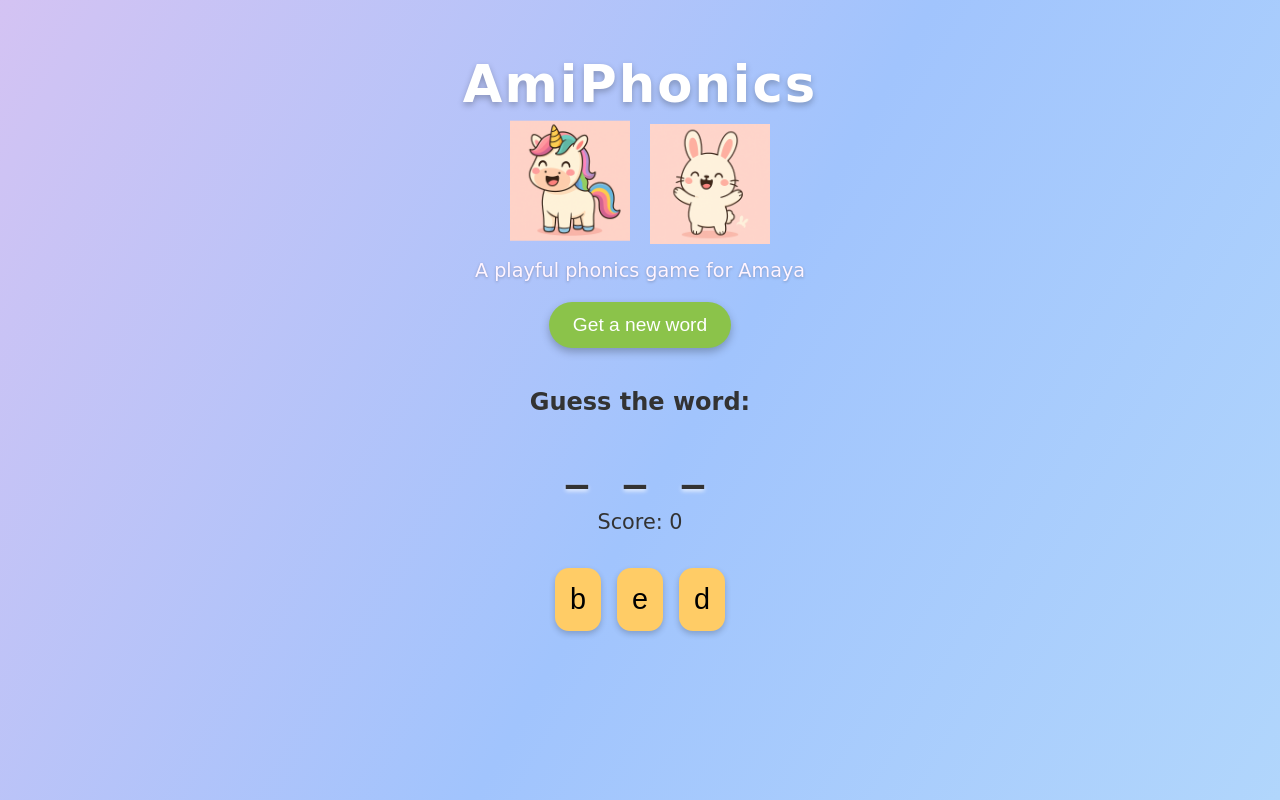
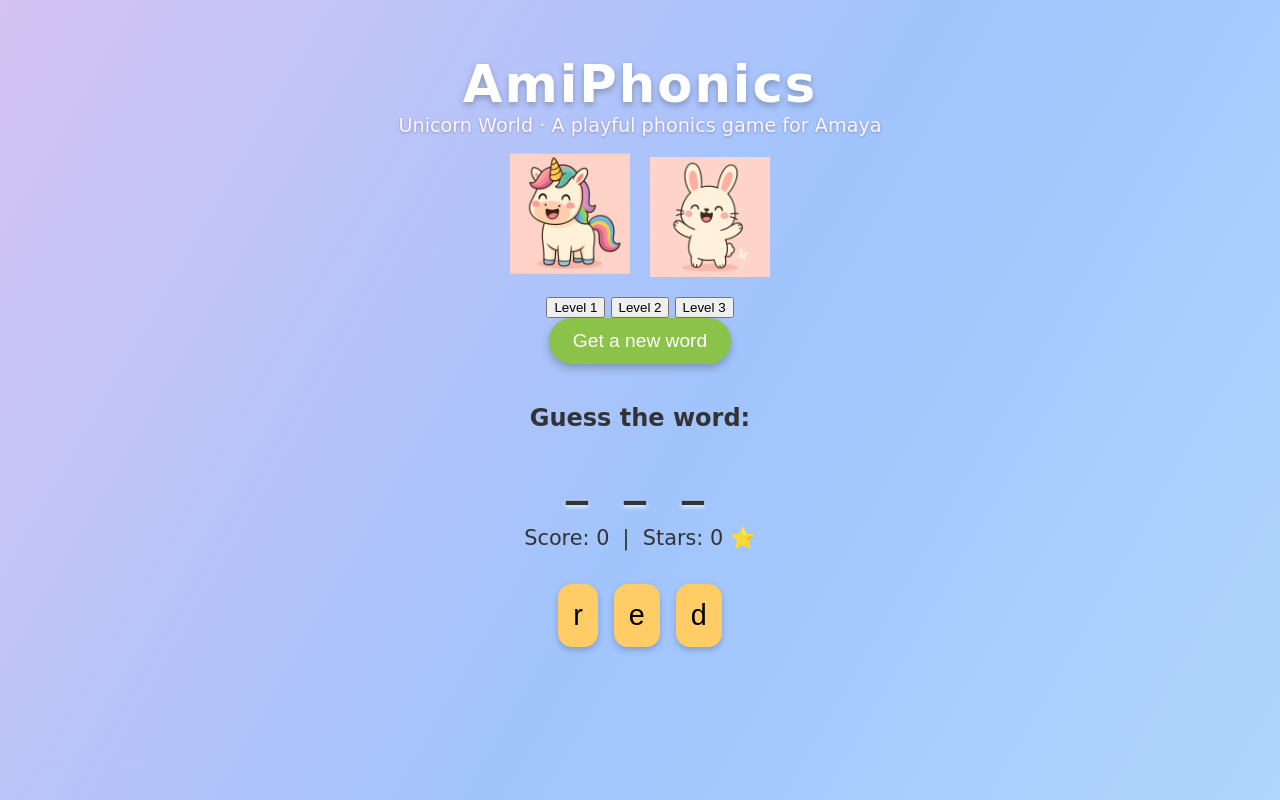
Before and after one commit to moahmed90/amiphonics, a Flask app: page / in a window 1280 px wide. Run offline with Flask 3, Linux system fonts and the light colour scheme.

Commit message:
updated html, javaScript, tword and app files

```diff
--- a/app.py
+++ b/app.py
@@ -1,17 +1,21 @@
-from flask import Flask, render_template, jsonify
+from flask import Flask, render_template, jsonify, request
 from words import get_random_word
 
+app = Flask(__name__)
 
-app = Flask(__name__)
 
 @app.route("/")
 def index():
     return render_template("index.html")
 
+
 @app.route("/api/word")
 def api_word():
-    word = get_random_word()
-    return jsonify({"word": word})
+    # get level from query string, default to 1
+    level = request.args.get("level", default=1, type=int)
+    word = get_random_word(level)
+    return jsonify({"word": word, "level": level})
+
 
 if __name__ == "__main__":
     app.run(debug=True)
--- a/static/script.js
+++ b/static/script.js
@@ -1,11 +1,13 @@
-// Store state
+// State
 let currentWord = "";
 let currentGuess = "";
 let score = 0;
+let stars = 0;
+let currentLevel = 1;
 
-// Fetch a new word from Flask
+// Fetch a new word for the current level
 async function fetchWord() {
-  const response = await fetch("/api/word");
+  const response = await fetch(`/api/word?level=${currentLevel}`);
   const data = await response.json();
 
   currentWord = data.word;
@@ -14,7 +16,8 @@ async function fetchWord() {
   renderSlots();
   renderLetterButtons();
 
-  document.getElementById("feedback").textContent = "";
+  const feedbackEl = document.getElementById("feedback");
+  if (feedbackEl) feedbackEl.textContent = "";
 }
 
 // Show blanks _ _ _
@@ -27,7 +30,7 @@ function renderSlots() {
   document.getElementById("word-display").textContent = display;
 }
 
-// Show the shuffled letters as buttons
+// Show shuffled letters
 function renderLetterButtons() {
   const container = document.getElementById("letter-buttons");
   container.innerHTML = "";
@@ -48,7 +51,7 @@ function renderLetterButtons() {
   });
 }
 
-// Update the word display to show guess so far
+// Update guess display
 function renderGuessSlots() {
   const display = currentWord
     .split("")
@@ -76,12 +79,17 @@ function handleLetterClick(letter, button) {
 function checkAnswer() {
   const feedback = document.getElementById("feedback");
   const scoreEl = document.getElementById("score");
+  const starsEl = document.getElementById("stars");
   const unicorn = document.getElementById("unicorn");
 
   if (currentGuess === currentWord) {
     feedback.textContent = "Well done!";
     score += 1;
-    scoreEl.textContent = score;
+    if (scoreEl) scoreEl.textContent = score;
+
+    // Stars: reward more for higher levels
+    stars += currentLevel;
+    if (starsEl) starsEl.textContent = stars;
 
     // Unicorn reacts
     if (unicorn) {
@@ -95,34 +103,50 @@ function checkAnswer() {
   }
 }
 
-// Confetti logic
+// Confetti
 function launchConfetti() {
   const confetti = document.getElementById("confetti");
   if (!confetti) return;
 
-  for (let i = 0; i < 40; i++) {
+  for (let i = 0; i < 35; i++) {
     const piece = document.createElement("div");
     piece.classList.add("confetti-piece");
 
-    const colors = ["#FF66B3", "#FFD93D", "#6EC1E4", "#7ED957", "#FF6F59", "#B28DFF"];
+    const colors = ["#ff66b3", "#ffcc00", "#66ccff", "#99ff66", "#ff4444", "#aa66cc"];
     piece.style.backgroundColor = colors[Math.floor(Math.random() * colors.length)];
 
     piece.style.left = Math.random() * window.innerWidth + "px";
     piece.style.top = "-40px";
 
-    const size = Math.random() * 12 + 10;
-    piece.style.width = size + "px";
-    piece.style.height = size + "px";
-
-    const duration = Math.random() * 1 + 2.2;
-    piece.style.animationDuration = `${duration}s`;
-
     confetti.appendChild(piece);
 
-    setTimeout(() => piece.remove(), 4000);
+    setTimeout(() => piece.remove(), 3000);
   }
 }
 
-// Hook up button and load first word
+// Level selection
+const levelButtons = document.querySelectorAll(".level-btn");
+
+function updateLevelUI() {
+  levelButtons.forEach(btn => {
+    const lvl = Number(btn.dataset.level);
+    if (lvl === currentLevel) {
+      btn.classList.add("active-level");
+    } else {
+      btn.classList.remove("active-level");
+    }
+  });
+}
+
+levelButtons.forEach(btn => {
+  btn.addEventListener("click", () => {
+    currentLevel = Number(btn.dataset.level);
+    updateLevelUI();
+    fetchWord();
+  });
+});
+
+// Hook up "new word" button and load first word
 document.getElementById("new-word-btn").addEventListener("click", fetchWord);
+updateLevelUI();
 fetchWord();
--- a/templates/index.html
+++ b/templates/index.html
@@ -13,13 +13,21 @@
 
     <h1>AmiPhonics</h1>
 
+    <!-- Unicorn World label -->
+    <p class="subtitle">Unicorn World · A playful phonics game for Amaya</p>
+
     <!-- Mascot row -->
     <div id="mascot-row">
-      <img id="unicorn" src="{{ url_for('static', filename='unicorn.png') }}">
-      <img id="bunny" src="{{ url_for('static', filename='bunny.png') }}">
+      <img id="unicorn" src="{{ url_for('static', filename='unicorn.png') }}" alt="Unicorn mascot">
+      <img id="bunny" src="{{ url_for('static', filename='bunny.png') }}" alt="Bunny mascot">
     </div>
 
-    <p class="subtitle">A playful phonics game for Amaya</p>
+    <!-- Level selection -->
+    <div id="level-select">
+      <button class="level-btn active-level" data-level="1">Level 1</button>
+      <button class="level-btn" data-level="2">Level 2</button>
+      <button class="level-btn" data-level="3">Level 3</button>
+    </div>
 
     <div>
       <button id="new-word-btn">Get a new word</button>
@@ -29,12 +37,15 @@
 
     <p id="word-display">(click the button)</p>
 
-    <p class="score-text">Score: <span id="score">0</span></p>
+    <p class="score-text">
+      Score: <span id="score">0</span>
+      &nbsp;|&nbsp;
+      Stars: <span id="stars">0</span> ⭐
+    </p>
     <p id="feedback"></p>
 
     <div id="letter-buttons"></div>
 
     <script src="{{ url_for('static', filename='script.js') }}"></script>
-
   </body>
 </html>
--- a/words.py
+++ b/words.py
@@ -1,17 +1,22 @@
 import random
 
-CVC_WORDS = [
-    "cat",
-    "dog",
-    "sun",
-    "hat",
-    "cup",
-    "bed",
-    "fox",
-    "jam",
-    "red",
-    "bus",
-]
+# Level 1: simple CVC words
+LEVEL_WORDS = {
+    1: [
+        "cat", "dog", "sun", "hat", "cup", "red", "bus", "map", "bed", "fox",
+    ],
+    # Level 2: blends / slightly longer words
+    2: [
+        "frog", "swim", "ship", "chat", "brick", "drum", "stop", "plan", "trap", "flag",
+    ],
+    # Level 3: digraphs / trickier patterns
+    3: [
+        "ring", "thin", "chin", "shop", "boat", "moon", "rain", "feet", "tear", "night",
+    ],
+}
 
-def get_random_word() -> str:
-    return random.choice(CVC_WORDS)
+
+def get_random_word(level: int = 1) -> str:
+    """Return a random word for the given level."""
+    words = LEVEL_WORDS.get(level, LEVEL_WORDS[1])
+    return random.choice(words)
```
